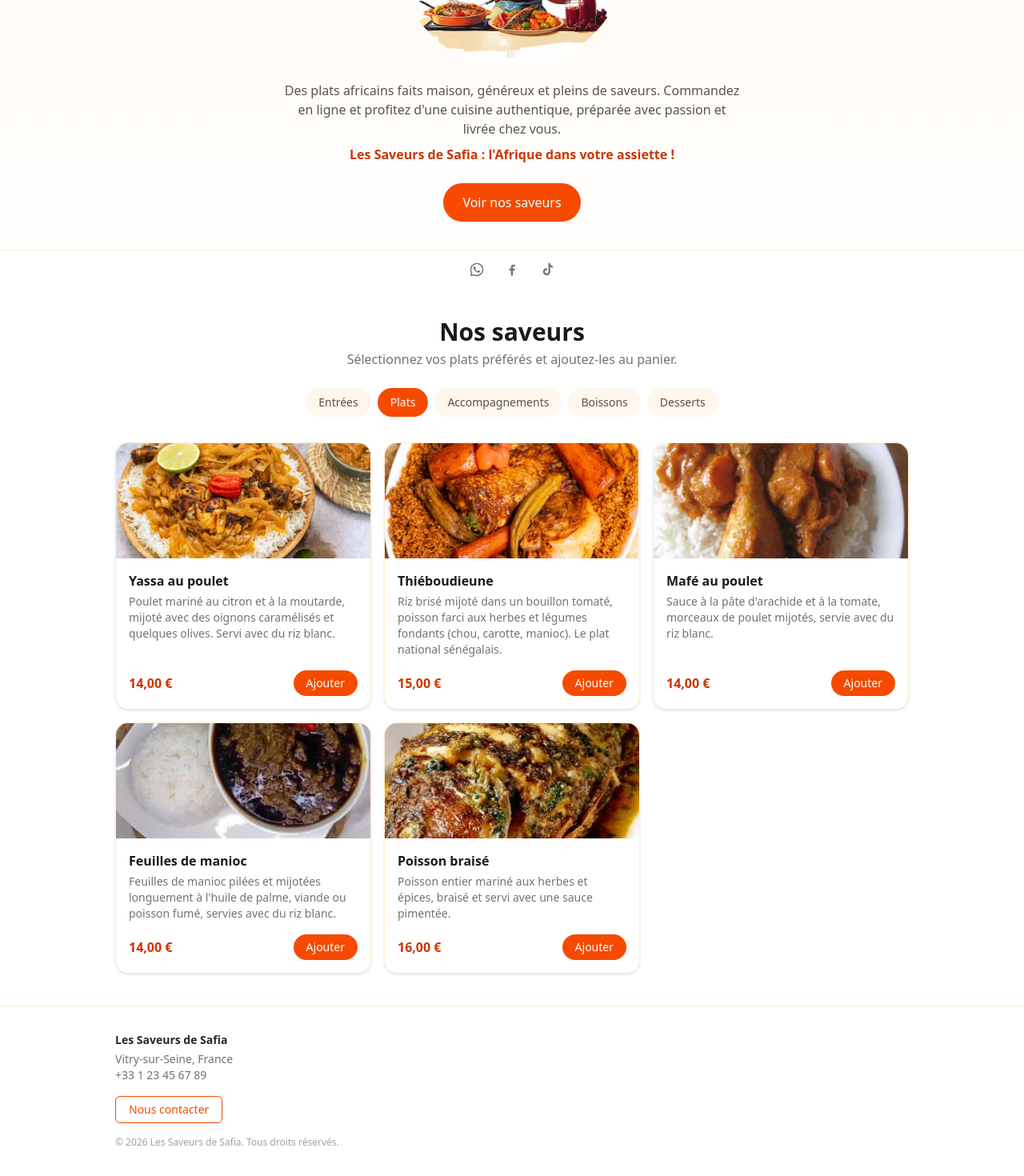
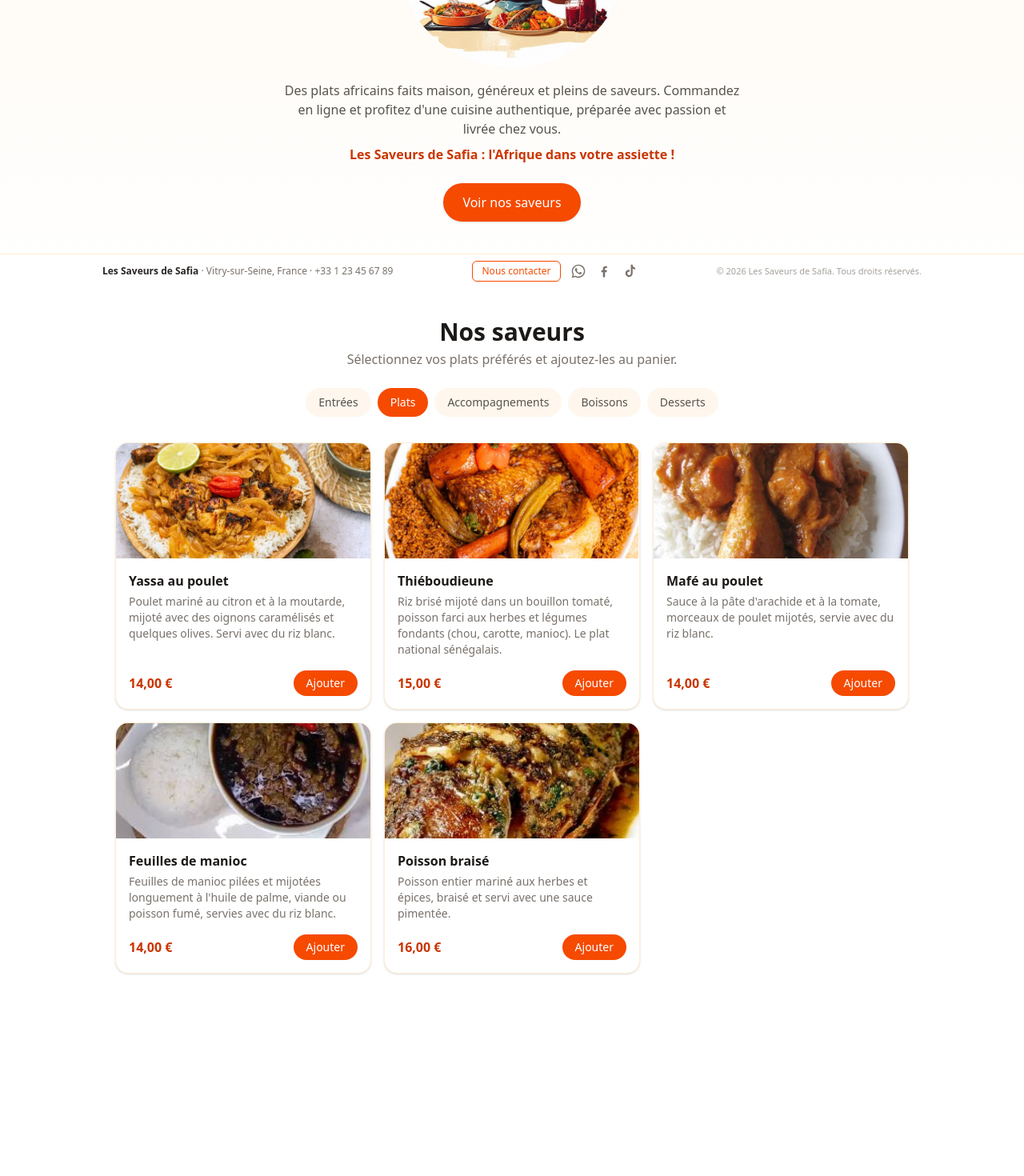
Before and after one commit to superconde224/safia-saveur, a Next.js app: page /safia-saveur/ in a window 1280 px wide. Shown: the part 440-1910 px from the top of the page at 80% size. After the commit the page ends 1777 px from the top, so only its background shows below. Built offline with nearby package versions, Linux system fonts and the light colour scheme.

Commit message:
Fusionne les infos du pied de page (nom, adresse, téléphone, contact, copyright) dans la barre fixe

```diff
--- a/app/page.tsx
+++ b/app/page.tsx
@@ -4,7 +4,6 @@ import { useState } from "react";
 import { Header } from "@/components/Header";
 import { Hero } from "@/components/Hero";
 import { MenuSection } from "@/components/MenuSection";
-import { Footer } from "@/components/Footer";
 import { CartDrawer } from "@/components/CartDrawer";
 import { MobileCartBar } from "@/components/MobileCartBar";
 import { SocialBar } from "@/components/SocialBar";
@@ -13,11 +12,10 @@ export default function Home() {
   const [isCartOpen, setCartOpen] = useState(false);
 
   return (
-    <div className="min-h-screen bg-white pb-32 sm:pb-12">
+    <div className="min-h-screen bg-white pb-32 sm:pb-20">
       <Header onOpenCart={() => setCartOpen(true)} />
       <Hero />
       <MenuSection />
-      <Footer />
       <MobileCartBar onOpenCart={() => setCartOpen(true)} />
       <SocialBar />
       <CartDrawer isOpen={isCartOpen} onClose={() => setCartOpen(false)} />
--- a/components/Footer.tsx
+++ /dev/null
@@ -1,24 +0,0 @@
-import { RESTAURANT_ADDRESS, RESTAURANT_EMAIL, RESTAURANT_NAME, RESTAURANT_PHONE } from "@/lib/products";
-
-export function Footer() {
-  return (
-    <footer id="contact" className="border-t border-orange-100 bg-white">
-      <div className="mx-auto max-w-5xl px-4 py-8 text-sm text-stone-500">
-        <p className="font-semibold text-stone-800">{RESTAURANT_NAME}</p>
-        <p className="mt-1">{RESTAURANT_ADDRESS}</p>
-        <p>{RESTAURANT_PHONE}</p>
-
-        <a
-          href={`mailto:${RESTAURANT_EMAIL}`}
-          className="mt-4 inline-block rounded-md border border-orange-600 px-4 py-1.5 text-sm font-medium text-orange-600 transition hover:bg-orange-50"
-        >
-          Nous contacter
-        </a>
-
-        <p className="mt-4 text-xs text-stone-400">
-          © {new Date().getFullYear()} {RESTAURANT_NAME}. Tous droits réservés.
-        </p>
-      </div>
-    </footer>
-  );
-}
--- a/components/MobileCartBar.tsx
+++ b/components/MobileCartBar.tsx
@@ -9,7 +9,7 @@ export function MobileCartBar({ onOpenCart }: { onOpenCart: () => void }) {
   if (itemCount === 0) return null;
 
   return (
-    <div className="fixed inset-x-0 bottom-12 z-30 border-t border-orange-100 bg-white px-4 py-3 shadow-[0_-2px_10px_rgba(0,0,0,0.06)] sm:hidden">
+    <div className="fixed inset-x-0 bottom-[88px] z-30 border-t border-orange-100 bg-white px-4 py-3 shadow-[0_-2px_10px_rgba(0,0,0,0.06)] sm:hidden">
       <button
         onClick={onOpenCart}
         className="flex w-full items-center justify-between rounded-full bg-orange-600 px-4 py-3 text-white"
--- a/components/SocialBar.tsx
+++ b/components/SocialBar.tsx
@@ -1,12 +1,36 @@
 import {
+  RESTAURANT_ADDRESS,
+  RESTAURANT_EMAIL,
   RESTAURANT_FACEBOOK_URL,
+  RESTAURANT_NAME,
+  RESTAURANT_PHONE,
   RESTAURANT_TIKTOK_URL,
   RESTAURANT_WHATSAPP_URL,
 } from "@/lib/products";
 
 export function SocialBar() {
   return (
-    <div className="fixed inset-x-0 bottom-0 z-20 flex h-12 items-center justify-center gap-6 border-t border-orange-100 bg-white">
+    <div
+      id="contact"
+      className="fixed inset-x-0 bottom-0 z-20 border-t border-orange-100 bg-white px-4 py-2"
+    >
+      <div className="mx-auto flex max-w-5xl flex-col items-center gap-1.5 text-center sm:flex-row sm:justify-between sm:text-left">
+        <div className="text-xs text-stone-500">
+          <span className="font-semibold text-stone-800">{RESTAURANT_NAME}</span>
+          {" · "}
+          {RESTAURANT_ADDRESS}
+          {" · "}
+          {RESTAURANT_PHONE}
+        </div>
+
+        <div className="flex items-center gap-3">
+          <a
+            href={`mailto:${RESTAURANT_EMAIL}`}
+            className="rounded-md border border-orange-600 px-3 py-1 text-xs font-medium text-orange-600 transition hover:bg-orange-50"
+          >
+            Nous contacter
+          </a>
+
           <a
             href={RESTAURANT_WHATSAPP_URL}
             target="_blank"
@@ -35,6 +59,12 @@ export function SocialBar() {
             <TikTokIcon className="h-5 w-5" />
           </a>
         </div>
+
+        <p className="text-[11px] text-stone-400">
+          © {new Date().getFullYear()} {RESTAURANT_NAME}. Tous droits réservés.
+        </p>
+      </div>
+    </div>
   );
 }
 
```
Lines whose indentation alone changed are shown as unchanged.
